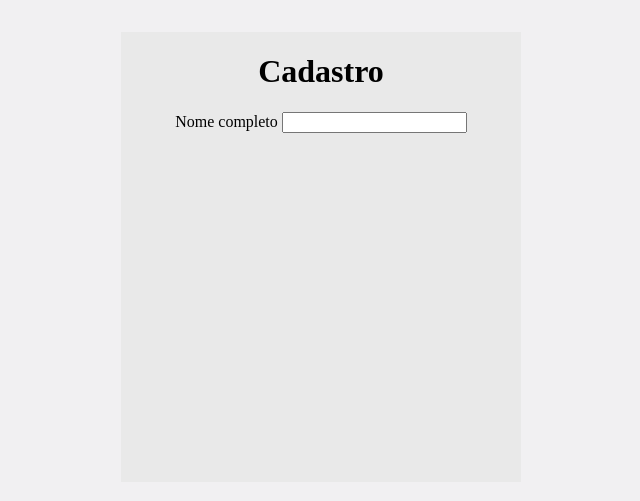
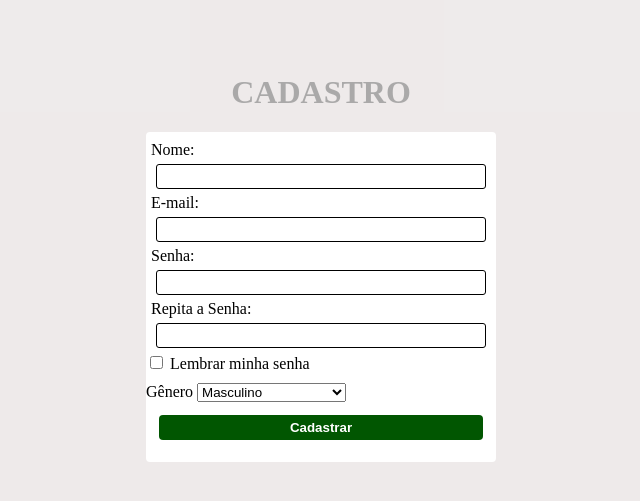
Before and after one commit to ericksantanay/pagina-login-cadastro, a plain HTML site: page cadastro/pagina.html in a window 1280 px wide. Shown: the part 143-644 px from the top of the page, without its empty margins (319-959 px from the left). Drawn offline with Linux system fonts and the light colour scheme.

Commit message:
atualizado

```diff
--- a/cadastro/pagina.css
+++ b/cadastro/pagina.css
@@ -3,18 +3,65 @@ body{
 
 }
 
-#main-cadastro{
+.main-cadastro{
     width: 100vw;
     height: 100vh;
-    background-color: rgb(241, 240, 242);
+    background-color: rgba(226, 220, 220, 0.583);
     display: flex;
+    justify-content: center;
     align-items: center;
+    flex-direction: column;
+}
+
+#h1{
+   color: rgba(158, 158, 158, 0.85);
+}
+
+.card-cadastro{
+    width: 350px;
+    height: 330px;
+    background-color: rgb(255, 255, 255);
+    border-radius: 4px;
+    display: flex;
+    justify-content: center;
+    flex-direction: column;
+    }
+
+.label-input {
+    font-weight:400;
+    margin-left: auto;
+    margin-right: auto;
+    display: flex;
+    flex-direction: column;
+    align-items: flex-start;
     justify-content: center;
 }
 
-#card-cadastro{
-    width: 400px;
-    height: 450px;
-    Background-color: rgb(233, 233, 233);
-    text-align: center;
+.label-input >  input{
+    padding: 4px;
+    width: 320px;
+    margin: 5px;
+    outline: none;
+    border-radius: 3px;
+    border: solid 1px black;
 }
+
+.g{
+   margin-top: 10px;
+   outline: none;
+}
+
+#btn-c{
+    margin: 13px;
+    cursor: pointer;
+    padding: 5px;
+    color: #ffffff;
+    background-color: rgb(1, 86, 1);
+    border: none;
+    border-radius: 4px;
+    font-weight: 600;
+}
+
+#btn-c:hover{
+     background-color: rgb(9, 164, 9);
+}
--- a/cadastro/pagina.html
+++ b/cadastro/pagina.html
@@ -8,17 +8,127 @@
     <title>Cadastro</title>
 </head>
 <body>
-    <div id="main-cadastro">
-        <div id="card-cadastro">
-          <h1>Cadastro</h1>
-          <form>
-            <div class="input/label">
-                <label for="name">Nome completo</label>
-                <input type="">
+       <div class="main-cadastro">
+        <h1 id="h1">CADASTRO</h1>
+        <form>
+            <div class="card-cadastro">
+                    <div class="label-input">
+                     <label class="label" for="name">Nome:</label>
+                     <input type="text" required>
+                     </div>
 
+                    <div class="label-input">
+                     <label class="label" for="email">E-mail:</label>
+                     <input  type="email" required>
+                    </div>
+
+                     <div class="label-input">
+                         <label class="label" for="senha">Senha:</label>
+                         <input  type="password"  required>
+                     </div>
+
+
+                     <div class="label-input">
+                         <label class="label" for="senha">Repita a Senha:</label>
+                         <input  type="password" required>
+                     </div>
+
+                     <div id="lembrar-senha">
+                        <input type="checkbox">
+                        Lembrar minha senha
+                    </div>
+
+
+                     <div class="g">
+                         <label class="g" for="genero">Gênero</label>
+                            <select>
+                                <option>Masculino</option>
+                                <option>Feminino</option>
+                                <option>Neutro</option>
+                                <option>Não Binário</option>
+                                <option>Carro</option>
+                                <option>Moto</option>
+                                <option>Caminhao</option>
+                                <option>carreta bitrem</option>
+                                <option>carreta rodotrem<option>
+                                <option>Relâmpago Mcqueen</option>
+                                <option>Mickey Mouse</option>
+                                <option>Gustavo Guanabara</option>
+                            </select>
+                     </div>
+                     <button id="btn-c">Cadastrar</button>
+                    </div>
             </div>
-          </form>
-        </div>
-    </div>
+        </form>
+       </div>
 </body>
 </html>
+
+
+
+
+
+<!--<form>
+                       <label class="label" for="name">Nome</label>
+                     <input type="text">
+
+                     <label class="label" for="email">E-mail</label>
+                     <input  type="email" required>
+
+                     <label class="label" for="senha">Senha</label>
+                     <input  type="password">
+
+                     <label class="label" for="senha">Repita a Senha</label>
+                     <input  type="password">
+
+                     <label class="label" for="genero">Gênero</label>
+                     <select>
+                        <option>Masculino</option>
+                        <option>Feminino</option>
+                        <option>Neutro</option>
+                        <option>Não Binário</option>
+                        <option>Carro</option>
+                        <option>Moto</option>
+                        <option>Caminhao</option>
+                        <option>carreta bitrem</option>
+                        <option>carreta rodotrem</option>
+                        <option>relâmpago mcqueen</option>
+                        <option>Mickey Mouse</option>
+                        <option>Gustavo Guanabara</option>
+                    </select>
+                    </form>-->
+
+
+
+
+
+
+
+
+<!--display: flex;
+    flex-direction: column;
+    align-items: flex-start;
+    justify-content: center;-->
+
+
+    <!---input-label{
+    color: #000000;
+    display: flex;
+    justify-content: center;
+    align-items: center;
+    flex-direction: column;
+}
+
+.input{
+    padding: 5px;
+
+}
+
+.label{
+    color: aqua;
+    display: flex;
+    flex-direction: column;
+    align-items: flex-start;
+    justify-content: center;
+
+}-->
```
